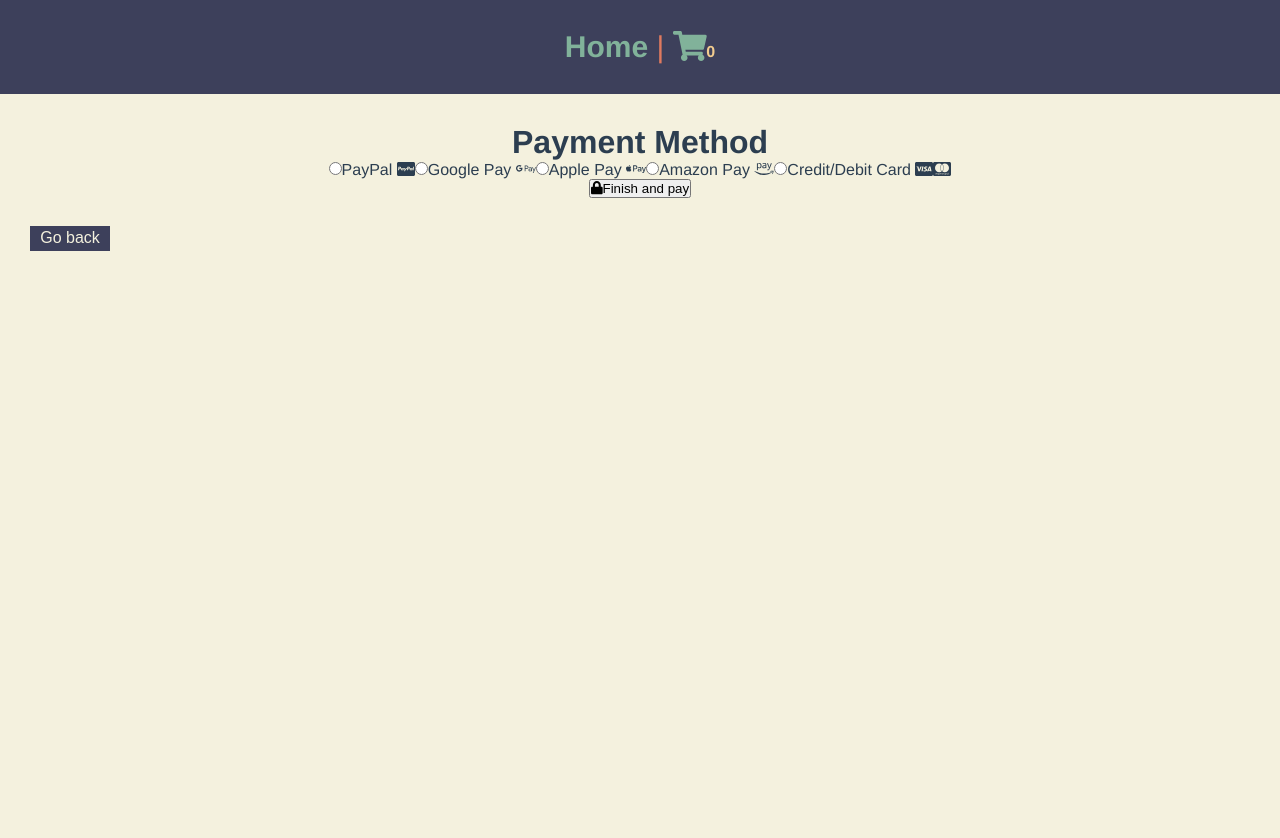
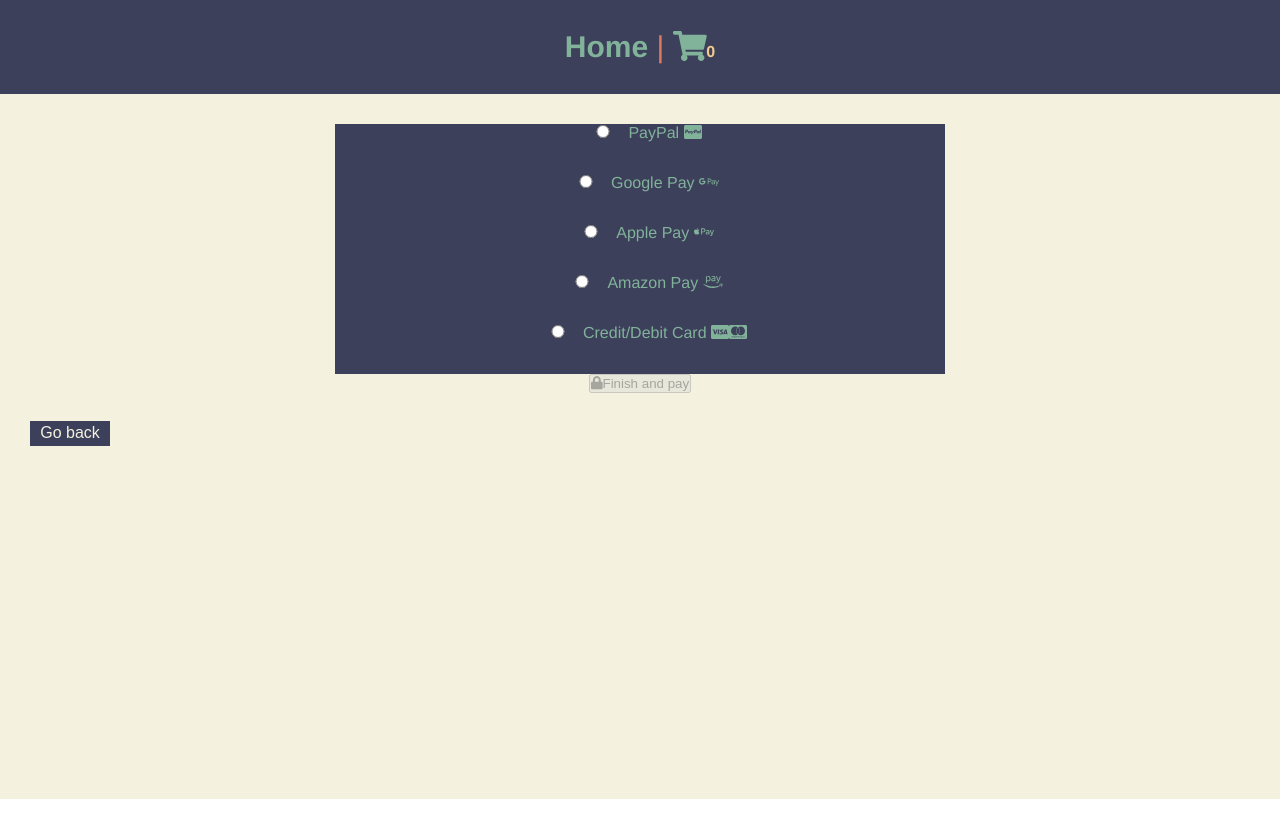
Before and after one commit to meg9meg/Movie-Shop, a Vue app: page /payment in a window 1280 px wide. Shown: the top 838 px of the page. After the commit the page ends 800 px from the top, so only its background shows below. Built offline with nearby package versions, Linux system fonts and the light colour scheme; what vue-credit-card-validation would draw is missing.

Commit message:
adjustment

```diff
--- a/src/store/index.js
+++ b/src/store/index.js
@@ -46,6 +46,10 @@
       if (shoppingcart) {
         state.shoppingcart = JSON.parse(shoppingcart)
       }
+    },
+    clearFromCart(state) {
+      state.shoppingcart = [],
+      state.total_amount = 0
     }
   }
 })
--- a/src/views/Payment.vue
+++ b/src/views/Payment.vue
@@ -1,64 +1,45 @@
 <template>
   <div class="payment">
-    <Form @submit="onSubmit"  :validation-schema="schema">
-      <h1 class="title">Payment Method</h1>
     <div class="payment-block">
       <div class="form-field">
-            <Field type="radio" id="paypal" name="payment" value="paypal"></Field>
-              <label for="paypal">PayPal <font-awesome-icon :icon="['fab', 'cc-paypal']" /></label>
-            <Field type="radio" id="googlepay" name="payment" value="googlepay"></Field>
-              <label for="googlepay">Google Pay <font-awesome-icon :icon="['fab', 'google-pay']" /></label>
-            <Field type="radio" id="applepay" name="payment" value="applepay"></Field>
-              <label for="applepay">Apple Pay <font-awesome-icon :icon="['fab', 'apple-pay']" /></label>
-            <Field type="radio" id="amazonpay" name="payment" value="amazonpay"></Field>
-              <label for="amazonpay">Amazon Pay <font-awesome-icon :icon="['fab', 'amazon-pay']" /></label>
-            <Field type="radio" id="creditcard" name="payment" value="creditcard"></Field>
-              <label for="creditcard">Credit/Debit Card <font-awesome-icon :icon="['fab', 'cc-visa']" /><font-awesome-icon :icon="['fab', 'cc-mastercard']" /></label>
-            <ErrorMessage name="payment" />
+              <label for="paypal">
+                <input id="paypal" type="radio" value="paypal" v-model="checked"/>PayPal <font-awesome-icon :icon="['fab', 'cc-paypal']" />
+              </label>
+              <label for="googlepay">
+                <input id="googlepay" type="radio" value="googlepay" v-model="checked"/>Google Pay <font-awesome-icon :icon="['fab', 'google-pay']" />
+              </label>
+              <label for="applepay">
+                <input id="applepay" type="radio" value="applepay" v-model="checked"/>Apple Pay <font-awesome-icon :icon="['fab', 'apple-pay']" />
+              </label>
+              <label for="amazonpay">
+                <input id="amazonpay" type="radio" value="amazonpay" v-model="checked"/>Amazon Pay <font-awesome-icon :icon="['fab', 'amazon-pay']" />
+              </label>
+              <label for="creditcard">
+                <input id="creditcard" type="radio" value="creditcard" v-model="checked"/>Credit/Debit Card <font-awesome-icon :icon="['fab', 'cc-visa']" /><font-awesome-icon :icon="['fab', 'cc-mastercard']" />
+              </label>
       </div>
-          <router-link v-bind:class="[next ? 'enabled' : 'disabled']" style="text-decoration: none" :to="'/thankyoupage'">
-            <button @click="clearCart()"><font-awesome-icon icon="lock" />Finish and pay</button>
+      <router-link style="text-decoration: none" :to="'/thankyoupage'">
+        <button :disabled="!checked" @click="clearCart()"><font-awesome-icon icon="lock" />Finish and pay</button>
       </router-link>
     </div>
-    </Form>
     <div class="buttons">
-        <router-link v-bind:class="[next ? 'disabled' : 'enabled']" style="text-decoration: none" :to="'/shippingdetails'">
+      <router-link style="text-decoration: none" :to="'/shippingdetails'">
         <button>Go back</button>
       </router-link>
-        <!--router-link v-bind:class="[next ? 'enabled' : 'disabled']" style="text-decoration: none" :to="'/thankyoupage'">
-          <button>Next</button>
-        </router-link-->
     </div>
   </div>
 </template>
 
 <script>
-import {Form, Field, ErrorMessage} from 'vee-validate';
-import * as yup from 'yup'
 
 export default {
   name: "Payment",
 
-  components: {
-    Field,
-    Form,
-    ErrorMessage,
-  },
-
   data() {
       return {
         next: false,
-        schema: yup.object ({
-          payment: yup.string().required('You must choose a payment method'),
-        })
+        checked : false,
       };
-  },
-  methods: {
-      onSubmit(values, { resetForm }) {
-        console.log(JSON.stringify(values, null ,2));
-        this.next = true;
-        resetForm();
-    }
   }
 }
 </script>
@@ -66,28 +47,42 @@
 <style lang="scss">
   .payment {
     background-color: #F4F1DE;
-    min-height: calc(100vh - 95px);
+    min-height: calc(100vh - 155px);
     display: flex;
     flex-direction: column;
     flex-wrap: wrap;
+    align-items: center;
     padding: 30px 30px;
 
+    .payment-block {
+      width: 50%;
+
+      .form-field {
+        width: 100%;
+        display: flex;
+        flex-direction: column;
+        flex-wrap: wrap;
+
+        label {
+          width: 100%;
+          height: 50px;
+          background-color: #3D405B;
+          color: #81B29A;
+
+          input {
+            width: 50px;
+          }
+        }
+      }
+    }
+
+  }
       .buttons {
       display: flex;
       width: 100%;
       height: 80px;
       justify-content: space-between;
       align-items: center;
-
-      .disabled {
-          opacity: 0.5;
-          pointer-events: none ;
-        }
-
-      .enabled {
-        opacity: 1;
-        pointer-events: auto ;
-      }
 
       button {
         width: 80px;
@@ -103,5 +98,4 @@
         }
       }
     }
-  }
 </style>
--- a/src/views/ThankyouPage.vue
+++ b/src/views/ThankyouPage.vue
@@ -9,7 +9,9 @@
 
 <script>
 export default {
-
+  mounted() {
+    this.$store.commit('clearFromCart')
+  },
 }
 </script>
 
```
Lines whose indentation alone changed are shown as unchanged.
